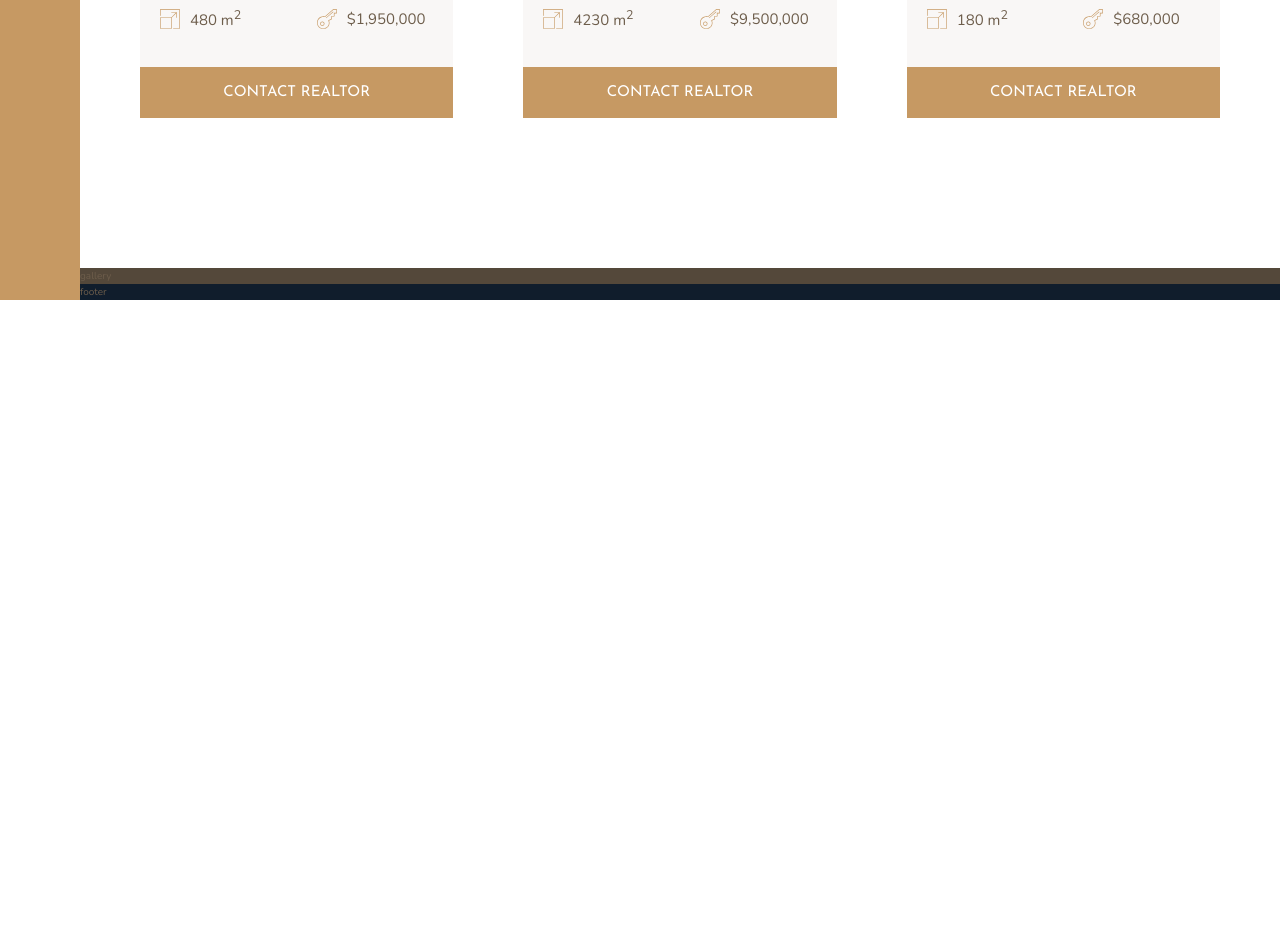
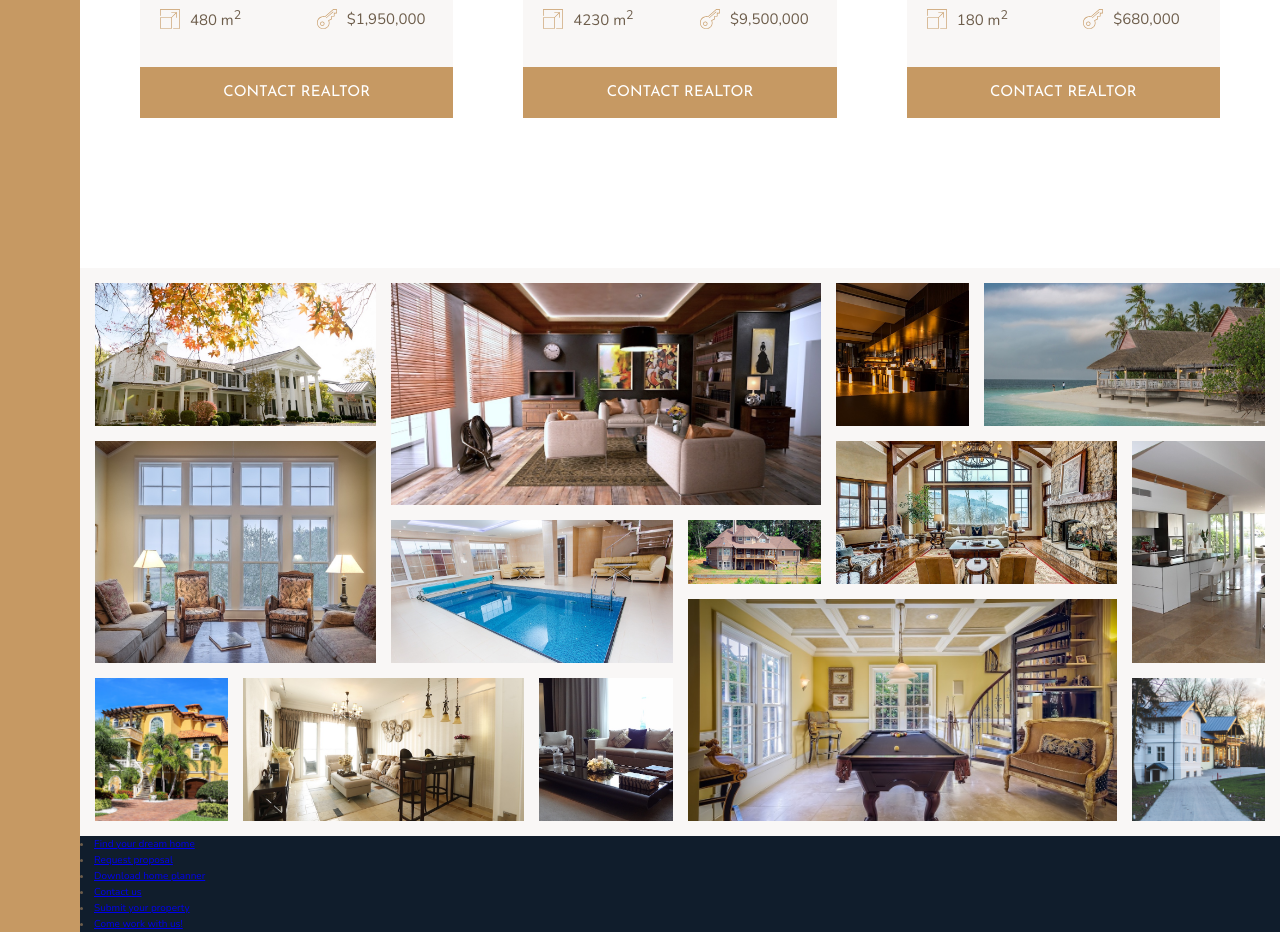
Before and after one commit to henrikboye/nexter, a website: page index.html in a window 1280 px wide. Shown: the part 2804-3736 px from the top of the page. Before the commit the page ends 3104 px from the top, so only its background shows below. Drawn offline with nearby package versions, Linux system fonts and the light colour scheme.

Commit message:
gallery done

```diff
--- a/index.html
+++ b/index.html
@@ -300,11 +300,60 @@
         </div>
 <!-- Gallery -->
         <div class="gallery">
-            gallery
+            <figure class="gallery__item gallery__item--1">
+                <img src="img/gal-1.jpeg" alt="image 1" class="gallery__img">
+            </figure>
+            <figure class="gallery__item gallery__item--2">
+                <img src="img/gal-2.jpeg" alt="image 2" class="gallery__img">
+            </figure>
+            <figure class="gallery__item gallery__item--3">
+                <img src="img/gal-3.jpeg" alt="image 3" class="gallery__img">
+            </figure>
+            <figure class="gallery__item gallery__item--4">
+                <img src="img/gal-4.jpeg" alt="image 4" class="gallery__img">
+            </figure>
+        <figure class="gallery__item gallery__item--5">
+                <img src="img/gal-5.jpeg" alt="image 5" class="gallery__img">
+            </figure>
+            <figure class="gallery__item gallery__item--6">
+                <img src="img/gal-6.jpeg" alt="image 6" class="gallery__img">
+            </figure>
+        <figure class="gallery__item gallery__item--7">
+                <img src="img/gal-7.jpeg" alt="image 7" class="gallery__img">
+            </figure>
+            <figure class="gallery__item gallery__item--8">
+                <img src="img/gal-8.jpeg" alt="image 8" class="gallery__img">
+            </figure>
+        <figure class="gallery__item gallery__item--9">
+                <img src="img/gal-9.jpeg" alt="image 9" class="gallery__img">
+            </figure>
+            <figure class="gallery__item gallery__item--10">
+                <img src="img/gal-10.jpeg" alt="image 10" class="gallery__img">
+            </figure>
+        <figure class="gallery__item gallery__item--11">
+                <img src="img/gal-11.jpeg" alt="image 11" class="gallery__img">
+            </figure>
+            <figure class="gallery__item gallery__item--12">
+                <img src="img/gal-12.jpeg" alt="image 12" class="gallery__img">
+            </figure>
+        </figure>
+        <figure class="gallery__item gallery__item--13">
+                <img src="img/gal-13.jpeg" alt="image 13" class="gallery__img">
+            </figure>
+            <figure class="gallery__item gallery__item--14">
+                <img src="img/gal-14.jpeg" alt="image 14" class="gallery__img">
+            </figure>
         </div>
 <!-- footer -->
         <div class="footer">
-            footer
+            <nav class="nav">
+                <li class="nav__item"><a href="#" class="nav__link">Find your dream home</a></li>
+                <li class="nav__item"><a href="#" class="nav__link">Request proposal</a></li>
+                <li class="nav__item"><a href="#" class="nav__link">Download home planner</a></li>
+                <li class="nav__item"><a href="#" class="nav__link">Contact us</a></li>
+                <li class="nav__item"><a href="#" class="nav__link">Submit your property</a></li>
+                <li class="nav__item"><a href="#" class="nav__link">Come work with us!</a></li>
+            </nav>
         </div>
 
     </body>
--- a/sass/_gallery.scss
+++ b/sass/_gallery.scss
@@ -1,4 +1,90 @@
 .gallery {
-  background-color: $color-grey-dark-1;
-  grid-column: full-start / full-end;
+    background-color: $color-grey-light-1;
+    grid-column: full-start / full-end;
+
+
+    display: grid;
+    grid-template-columns: repeat(8, 1fr);
+    grid-template-rows: repeat(7, 5vw);
+    grid-gap: 1.5rem;
+    padding: 1.5rem;
+
+
+    &__item {
+      &--1{
+        grid-row: 1 / span 2;
+        grid-column: 1 / span 2;
+      }
+
+      &--2 {
+        grid-row: 1 / span 3;
+        grid-column: 3 / span 3;
+      }
+
+      &--3 {
+        grid-row: 1 / span 2;
+        grid-column: 6 / span 1;
+      }
+
+      &--4 {
+        grid-row: 1 / span 2;
+        grid-column: 7 / span 2;
+      }
+
+      &--5 {
+        grid-row: 3 / span 3;
+        grid-column: 1 / span 2;
+      }
+
+      &--6 {
+        grid-row: 4 / span 2;
+        grid-column: 3 / span 2;
+      }
+
+      &--7 {
+        grid-row: 4 / span 1;
+        grid-column: 5 / span 1;
+      }
+
+      &--8 {
+        grid-row: 3 / span 2;
+        grid-column: 6 / span 2;
+      }
+
+      &--9 {
+        grid-row: 3 / span 3;
+        grid-column: 8 /span 1;
+      }
+
+      &--10 {
+        grid-row: 6 / span 2;
+        grid-column: 1 / span 1;
+      }
+
+      &--11 {
+        grid-row: 6 / span 2;
+        grid-column: 2 / span 2;
+      }
+
+      &--12 {
+        grid-row: 6 / span 2;
+        grid-column: 4 / span 1;
+      }
+      &--13 {
+        grid-row: 5 / span 3;
+        grid-column: 5 / span 3;
+      }
+
+      &--14 {
+        grid-row: 6 / span 2;
+        grid-column: 8 / span 1;
+      }
+    }
+
+    &__img {
+      object-fit: cover;
+      width: 100%;
+      height: 100%;
+      display: block;
+    }
 }
```
Also changed, not shown: css/style.css.
